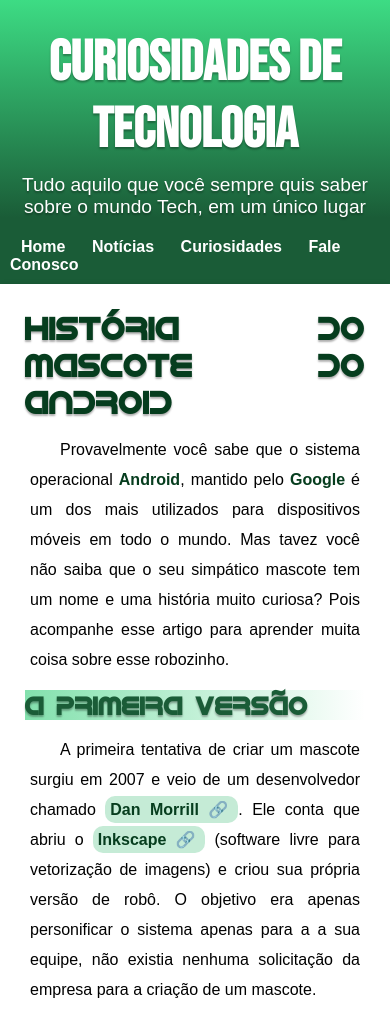
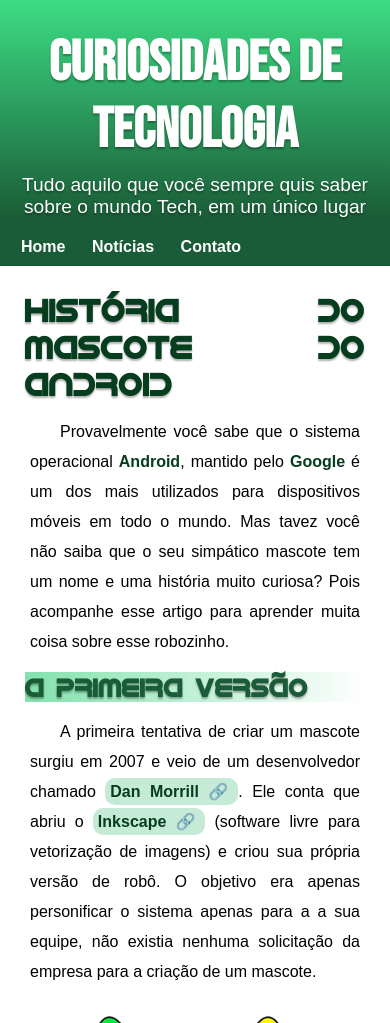
Before and after one commit to Luciano-Lourencini/site-android, a plain HTML site: page index.html in a window 390 px wide. Shown: the top 1023 px of the page. Drawn offline with Linux system fonts and the light colour scheme.

Commit message:
Ajustes para mobile

```diff
--- a/index.html
+++ b/index.html
@@ -16,8 +16,7 @@
     <nav>
         <a href="#" target="_self" rel="internal">Home</a>
         <a href="#" target="_self" rel="internal">Notícias</a>
-        <a href="#" target="_self" rel="internal">Curiosidades</a>
-        <a href="#" target="_self" rel="internal">Fale Conosco</a>
+        <a href="#" target="_self" rel="internal">Contato</a>
     </nav>
     <main>
         <article>
--- a/style.css
+++ b/style.css
@@ -187,6 +187,7 @@
 
 main aside li{
     list-style: '✔️\00a0';
+    padding-right: 25px;
 }
 
 footer{
```
